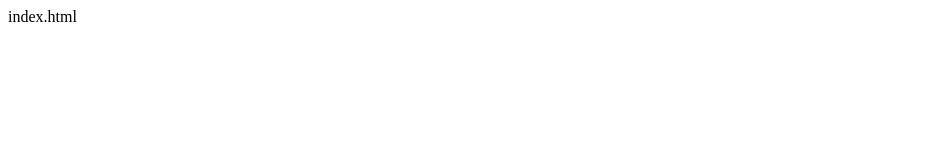
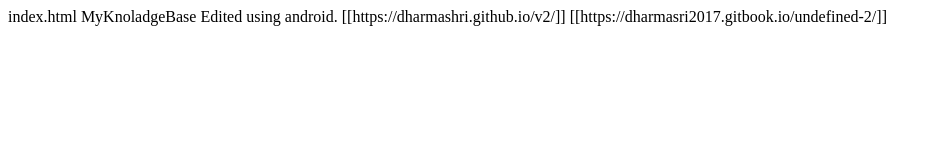
Before and after one commit to DharmaShri/Obsidian, a plain HTML site: page index.html in a window 1280 px wide. Shown: the whole page, without its empty margins (0-941 px from the left). Drawn offline with Linux system fonts and the light colour scheme.

Commit message:
Update index.html

```diff
--- a/index.html
+++ b/index.html
@@ -1 +1,9 @@
-index.html
+<p> index.html
+MyKnoladgeBase
+
+Edited using android.
+
+[[https://dharmashri.github.io/v2/]]
+
+[[https://dharmasri2017.gitbook.io/undefined-2/]]
+</P>
```
